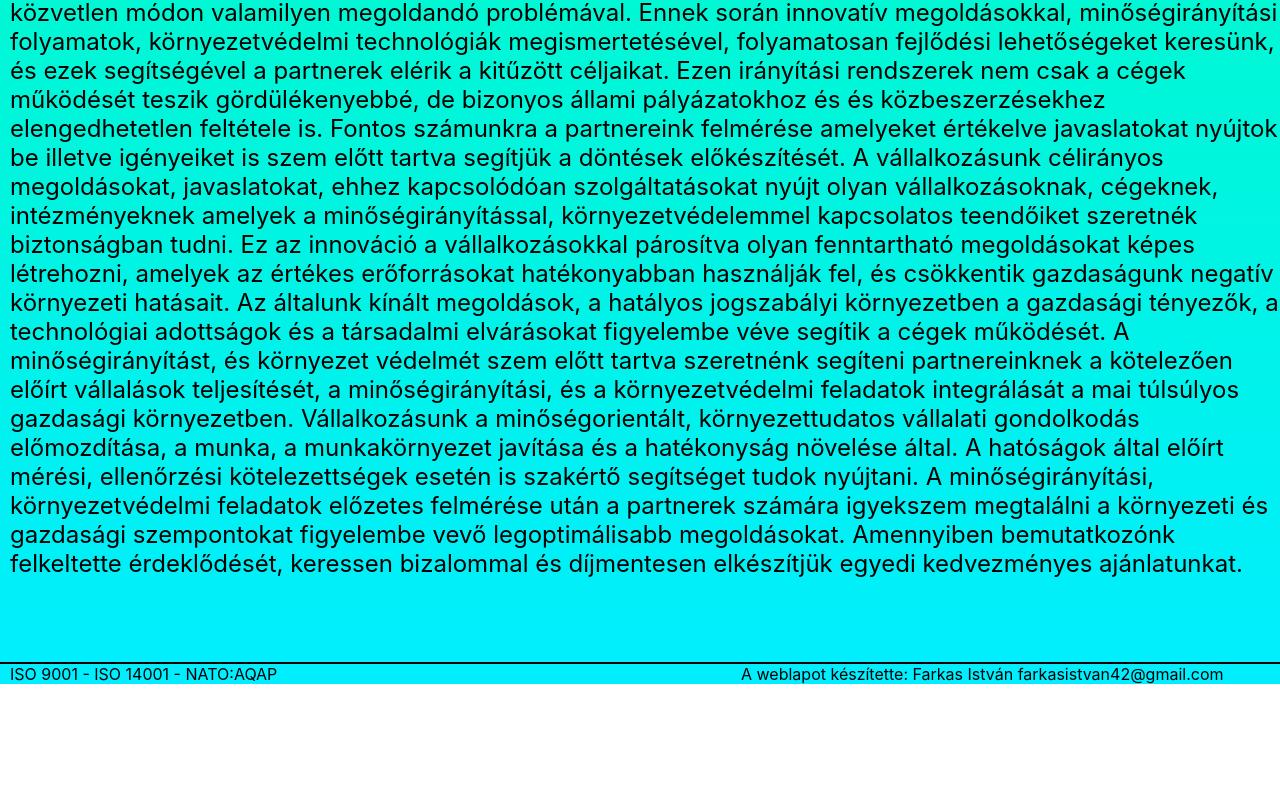
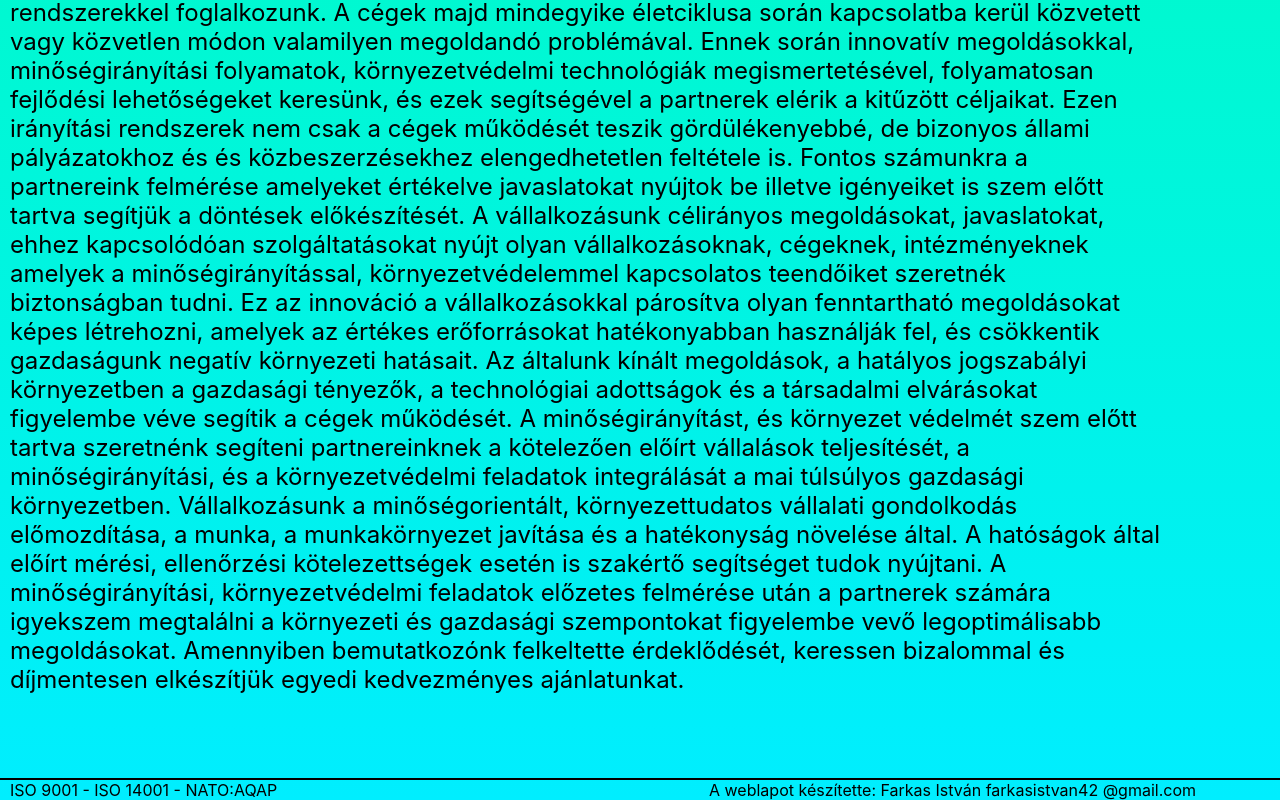
Before and after one commit to Swoolf88/qualitywebsite, a React (Create React App) app: page /aboutus in a window 1280 px wide. Shown: the part 522-1322 px from the top of the page. Before the commit the page ends 1206 px from the top, so only its background shows below. Built offline with nearby package versions, Linux system fonts and the light colour scheme.

Commit message:
fixing
fixing some issues

```diff
--- a/src/App.css
+++ b/src/App.css
@@ -50,7 +50,7 @@
 
 .menulinkourservices {
   color: white;
-  width: 140px;
+  width: 145px;
   height: 40%;
   background-color: black;
   flex: 1; /* Takes up as much space as available */
@@ -97,6 +97,7 @@ padding-left: 10px;
 padding-top: 25px;
 border: 20px;
 padding-left: 10px;
+width: 90%;
 }
 
 .ourservicestext {
@@ -113,6 +114,9 @@ padding-left: 10px;
 padding-top: 25px;
 border: 20px;
 padding-left: 10px;
+padding-right: 10px;
+width: 80%;
+flex-shrink: 1;
 }
 
 .iso9001 {
@@ -170,10 +174,11 @@ padding-left: 10px;
 .footercontact {
   display: inline-block;
   position:relative;
-  padding-left: 15%;
+  padding-left: 10%;
   padding-top: 0%;
-  width: 100%;
+  width: 80%;
   flex: 1;
+  flex-shrink: 1;
 }
 
 .footercontainer {
--- a/src/components/Contact/Contact.js
+++ b/src/components/Contact/Contact.js
@@ -5,7 +5,7 @@ const Contact = () => {
   return (
     <>
     <p className="contacttext">
-      Központi email címünk:<br></br> lakatos.ruzsicska@gmail.com<br></br><br></br>
+      Központi email címünk:<br></br>lakatos.ruzsicska @gmail.com<br></br><br></br>
 
 Lakatos Gyula:<br></br>
 Gépészmérnök <br></br>
@@ -13,7 +13,7 @@ Rendszerépítő Auditor<br></br>
 +36/30 473 5926<br></br>
 <br></br>
 Ruzsicska István:<br></br>
-Anyagmérnök/Környezetmérnök<br></br>
+Anyagmérnök / Környezetmérnök<br></br>
 Vezető Auditor<br></br>
 +36/70 508 6613<br></br>
     </p>
--- a/src/components/Footer/Footer.js
+++ b/src/components/Footer/Footer.js
@@ -12,7 +12,7 @@ const Footer = () => {
     ISO 9001 - ISO 14001 - NATO:AQAP
   </div>
   <div className="footercontact">
-    A weblapot készítette: Farkas István farkasistvan42@gmail.com
+    A weblapot készítette: Farkas István farkasistvan42 @gmail.com
   </div>
   </div>
   </>
```
